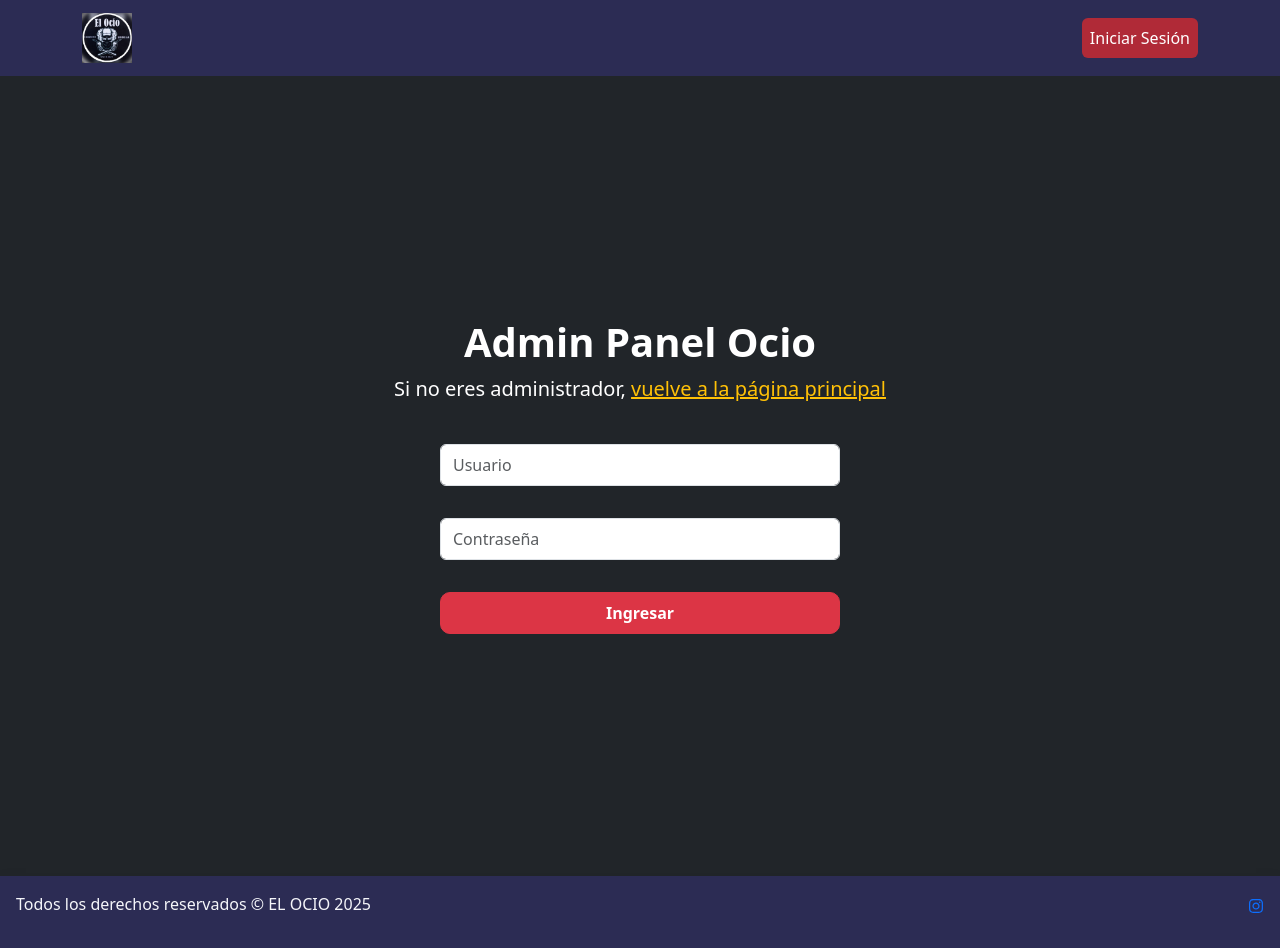
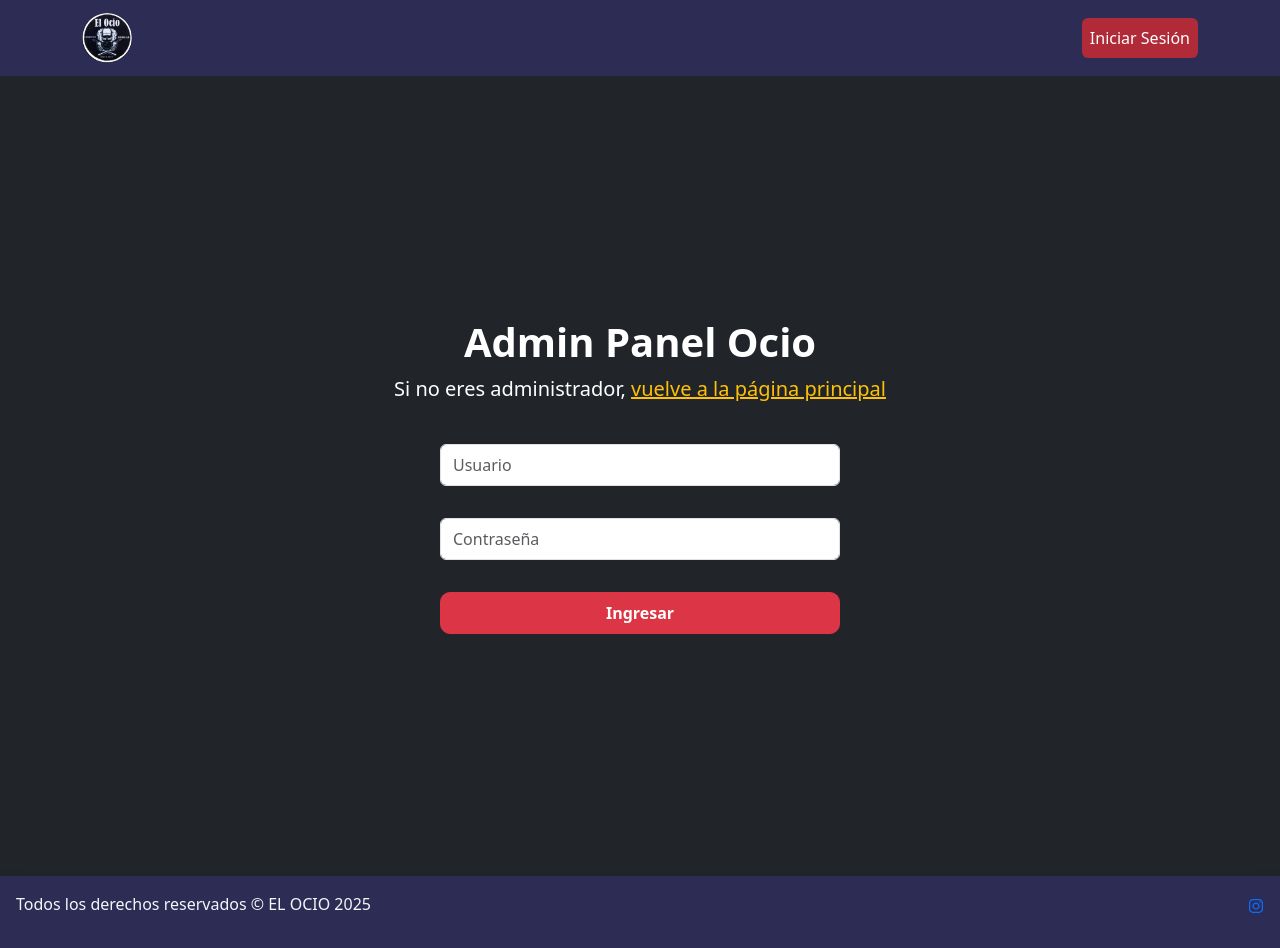
Before and after one commit to juantoranzos/Elocio, a React (Vite) app: page /login in a window 1280 px wide. Built offline with nearby package versions, Linux system fonts and the light colour scheme; no server answers.

Commit message:
fix para arreglar el logo

```diff
--- a/src/components/shared/NavBar.jsx
+++ b/src/components/shared/NavBar.jsx
@@ -24,7 +24,7 @@ export const NavBar = ({ usuarioLogueado, setUsuarioLogueado }) => {
             alt="Logo"
             width="50"
             height="50"
-            className="d-inline-block align-top"
+            className="d-inline-block align-top rounded-circle"
           />
         </Navbar.Brand>
 
```
Also changed, not shown: src/pages/CategoryPage.jsx (deleted).
